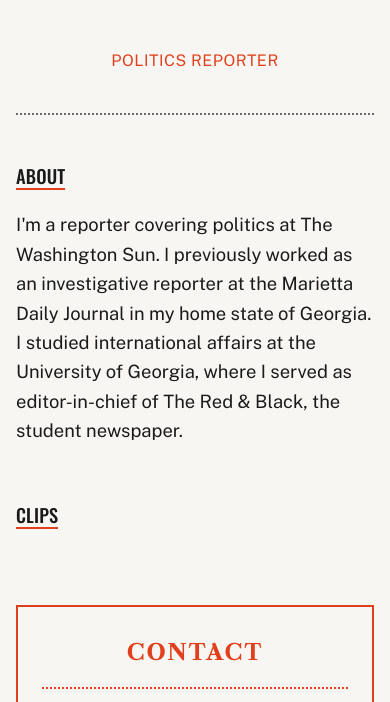
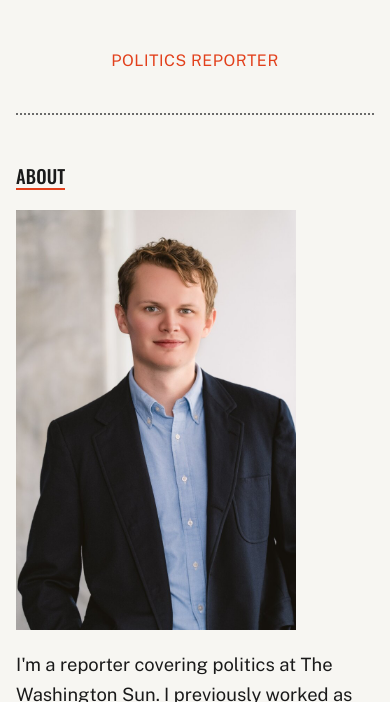
Before and after one commit to hunterriggall-dev/my-site, a plain HTML site: page index.html in a window 390 px wide. Shown: the part 82-784 px from the top of the page. Drawn offline with nearby package versions, Linux system fonts and the light colour scheme.

Commit message:
Add headshot next to About section
Co-Authored-By: Claude Opus 5.5 <noreply@anthropic.com>
Claude-Session: https://claude.ai/code/session_01FtGsmJVL6PjMxGjG2xmk1E

```diff
--- a/index.html
+++ b/index.html
@@ -78,6 +78,28 @@
     #about p {
       margin: 0;
     }
+    .about-body {
+      display: flex;
+      gap: 32px;
+      align-items: flex-start;
+    }
+    .headshot {
+      flex: 0 0 220px;
+      width: 220px;
+      height: auto;
+      display: block;
+    }
+    @media (max-width: 600px) {
+      .about-body {
+        flex-direction: column;
+        gap: 20px;
+      }
+      .headshot {
+        flex: none;
+        width: 100%;
+        max-width: 280px;
+      }
+    }
     .contact-box {
       border: 2px solid var(--red);
       padding: 28px 24px 32px;
@@ -118,7 +140,10 @@
 
     <section id="about">
       <h2 class="label">About</h2>
-      <p>I'm a reporter covering politics at The Washington Sun. I previously worked as an investigative reporter at the Marietta Daily Journal in my home state of Georgia. I studied international affairs at the University of Georgia, where I served as editor-in-chief of The Red &amp; Black, the student newspaper.</p>
+      <div class="about-body">
+        <img class="headshot" src="images/headshot.jpg" alt="Hunter Riggall" width="800" height="1200">
+        <p>I'm a reporter covering politics at The Washington Sun. I previously worked as an investigative reporter at the Marietta Daily Journal in my home state of Georgia. I studied international affairs at the University of Georgia, where I served as editor-in-chief of The Red &amp; Black, the student newspaper.</p>
+      </div>
     </section>
 
     <section id="clips">
```
Also changed, not shown: images/headshot.jpg (added).
